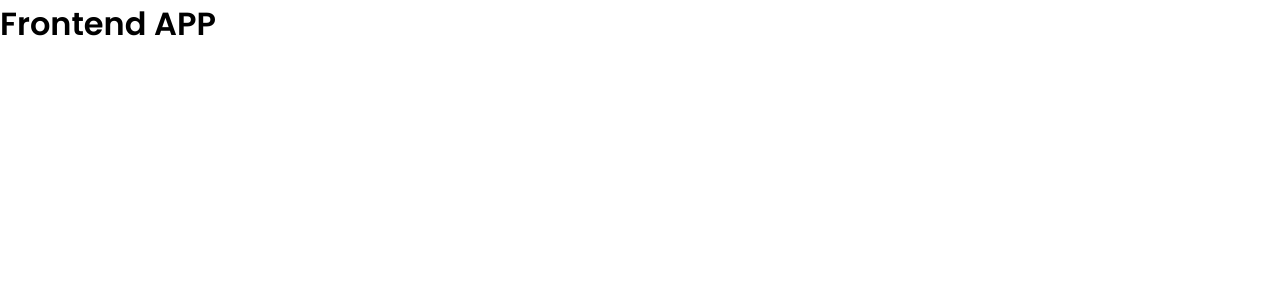
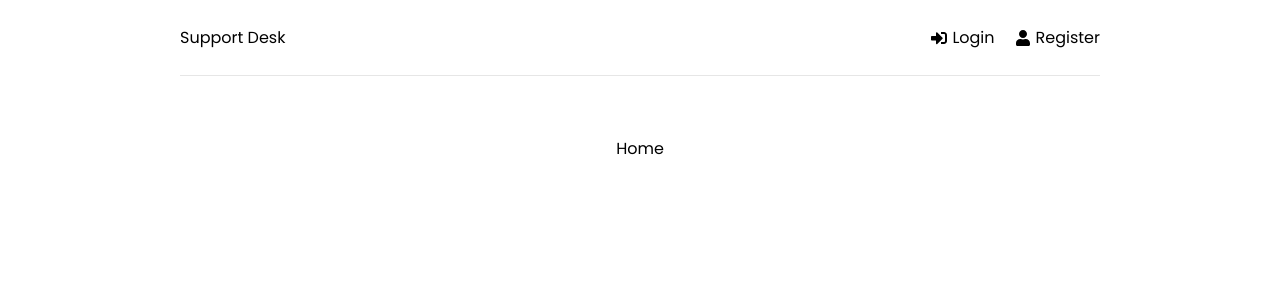
Before and after one commit to vsredshift/support-desk, a React (Vite) app in the folder frontend/: page / in a window 1280 px wide. Shown: the top 300 px of the page. Built offline with nearby package versions, Linux system fonts and the light colour scheme.

Commit message:
add header and initial pages

```diff
--- a/frontend/package.json
+++ b/frontend/package.json
@@ -16,6 +16,7 @@
     "react-dom": "^19.0.0",
     "react-icons": "^5.5.0",
     "react-modal": "^3.16.3",
+    "react-router-dom": "^7.2.0",
     "react-toastify": "^11.0.5"
   },
   "devDependencies": {
--- a/frontend/src/App.jsx
+++ b/frontend/src/App.jsx
@@ -1,8 +1,24 @@
+import { BrowserRouter as Router, Routes, Route } from "react-router-dom";
+import Header from "./components/Header";
+import Home from "./pages/Home";
+import Login from "./pages/Login";
+import Register from "./pages/Register";
+
 function App() {
   return (
     <>
-    <h1>Frontend APP</h1></>
-  )
+      <Router>
+        <div className="container">
+          <Header />
+          <Routes>
+            <Route path="/" element={<Home />} />
+            <Route path="/login" element={<Login />} />
+            <Route path="/register" element={<Register />} />
+          </Routes>
+        </div>
+      </Router>
+    </>
+  );
 }
 
-export default App
+export default App;
--- /dev/null
+++ b/frontend/src/components/Header.jsx
@@ -0,0 +1,28 @@
+import { FaSignInAlt, FaSignOutAlt, FaUser } from "react-icons/fa";
+import { Link } from "react-router-dom";
+
+function Header() {
+  return (
+    <header className="header">
+      <div className="logo">
+        <Link to="/">Support Desk</Link>
+      </div>
+      <ul>
+        <li>
+          <Link to="/login">
+            <FaSignInAlt />
+            Login
+          </Link>
+        </li>
+        <li>
+          <Link to="/register">
+            <FaUser />
+            Register
+          </Link>
+        </li>
+      </ul>
+    </header>
+  );
+}
+
+export default Header;
--- /dev/null
+++ b/frontend/src/pages/Home.jsx
@@ -0,0 +1,9 @@
+import React from 'react'
+
+function Home() {
+  return (
+    <div>Home</div>
+  )
+}
+
+export default Home
--- /dev/null
+++ b/frontend/src/pages/Login.jsx
@@ -0,0 +1,9 @@
+import React from 'react'
+
+function Login() {
+  return (
+    <div>Login</div>
+  )
+}
+
+export default Login
--- /dev/null
+++ b/frontend/src/pages/Register.jsx
@@ -0,0 +1,9 @@
+import React from 'react'
+
+function Register() {
+  return (
+    <div>Register</div>
+  )
+}
+
+export default Register
```
Also changed, not shown: 1 other file (tests, documents, lock files or other folders).
